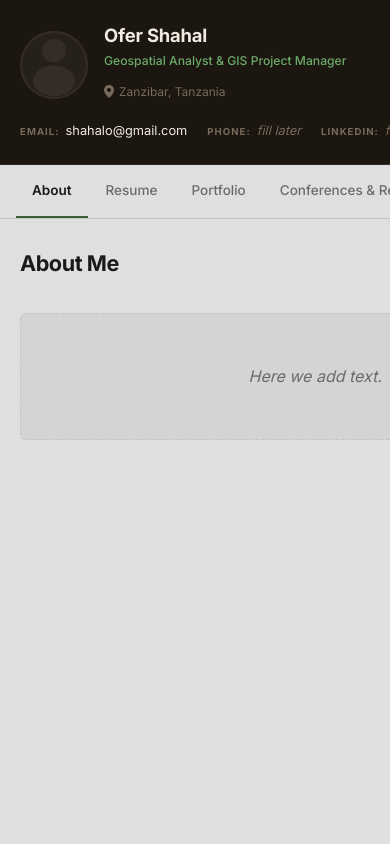
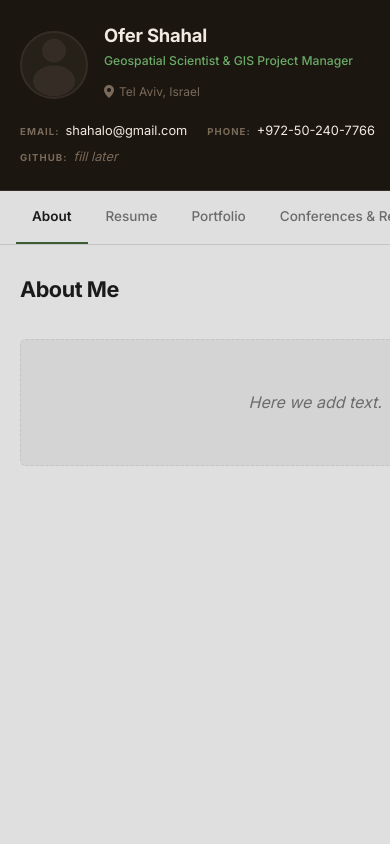
Before and after one commit to ofer-geo/personal_portfolio, an Astro site: page / in a window 390 px wide. Shown: the top 844 px of the page. Built offline with nearby package versions, Linux system fonts and the light colour scheme; Astro itself is replaced by a stand-in of ours.

Commit message:
Update sidebar: Geospatial Scientist title, Tel Aviv location, phone number

```diff
--- a/src/components/Sidebar.astro
+++ b/src/components/Sidebar.astro
@@ -7,8 +7,8 @@ const contacts = [
   },
   {
     label: 'Phone',
-    value: 'fill later',
-    href: null,
+    value: '+972-50-240-7766',
+    href: 'tel:+972502407766',
   },
   {
     label: 'LinkedIn',
@@ -37,13 +37,13 @@ const contacts = [
   <!-- Identity -->
   <div class="sb-identity">
     <h1 class="sb-name">Ofer Shahal</h1>
-    <p class="sb-title">Geospatial Analyst &amp; GIS Project Manager</p>
+    <p class="sb-title">Geospatial Scientist &amp; GIS Project Manager</p>
     <p class="sb-location">
       <svg width="10" height="13" viewBox="0 0 10 13" fill="none" aria-hidden="true">
         <path d="M5 0C2.24 0 0 2.24 0 5C0 8.75 5 13 5 13C5 13 10 8.75 10 5C10 2.24 7.76 0 5 0Z" fill="currentColor"/>
         <circle cx="5" cy="5" r="2" fill="#1B1610"/>
       </svg>
-      Zanzibar, Tanzania
+      Tel Aviv, Israel
     </p>
   </div>
 
```
